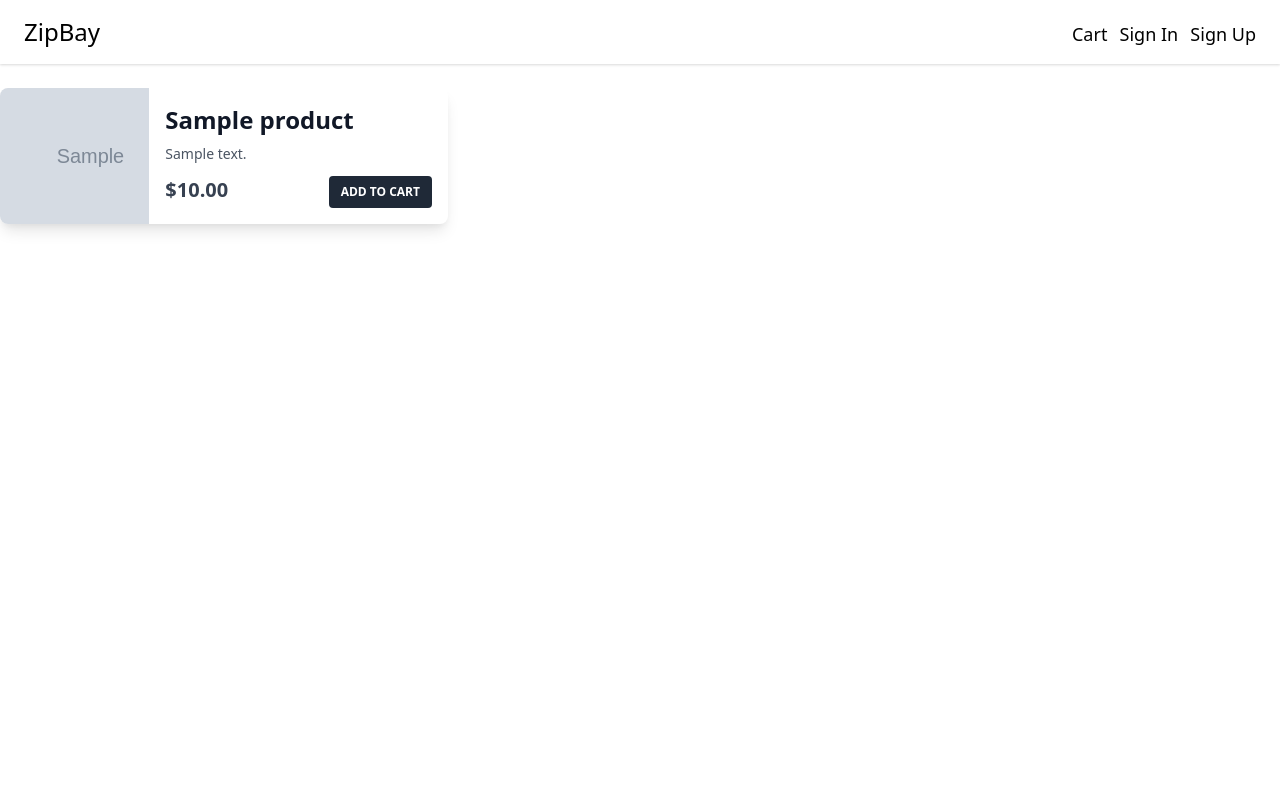
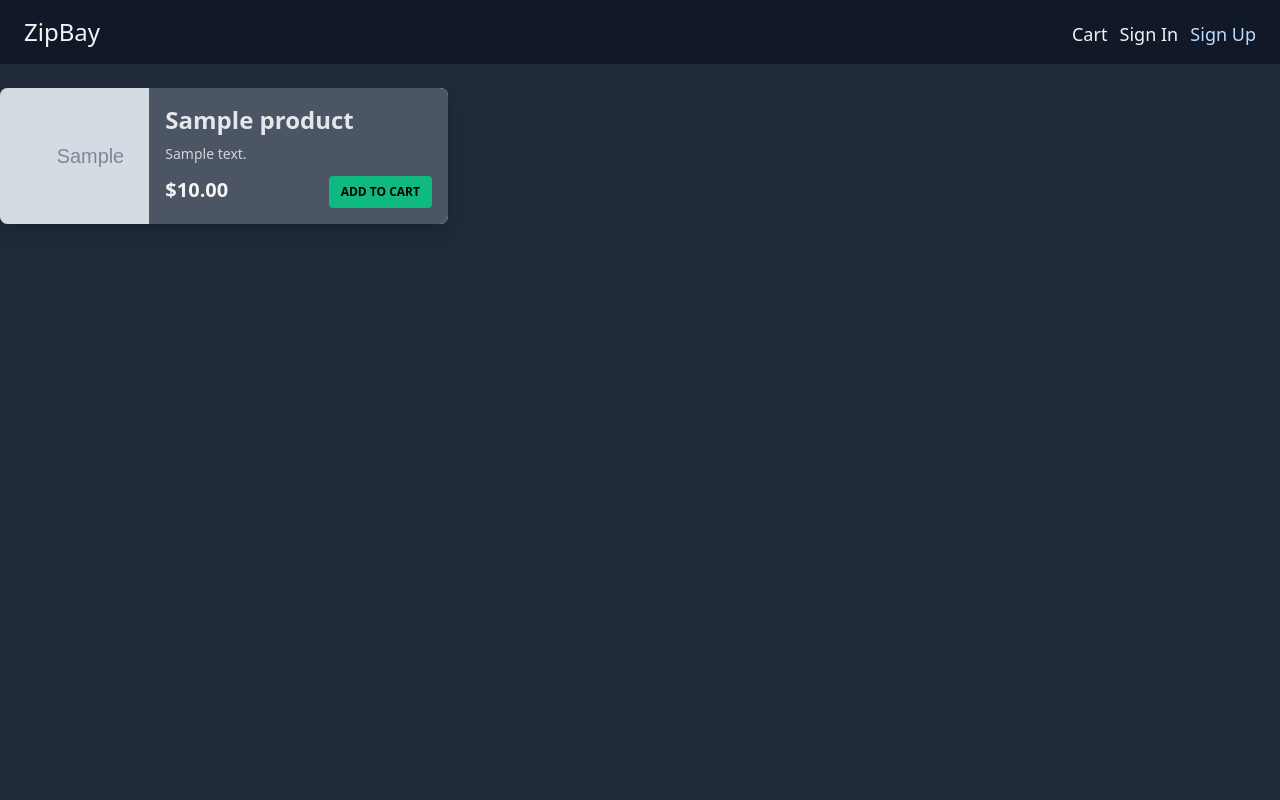
Before and after one commit to chand1012/zipbay, a Django app: page / in a window 1280 px wide. Run offline with Django 3.2, Linux system fonts and the light colour scheme; tables that the repository leaves empty hold one stand-in row (values such as "Sample post"); grey boxes marked "Sample" are stand-in pictures.

Commit message:
Change style to dark theme

```diff
--- a/zipbay/shop/templates/index.html
+++ b/zipbay/shop/templates/index.html
@@ -1,23 +1,23 @@
 {% include 'layout.html' %} {% block content %} {% for product in products %}
-<div class="py-6">
+<div class="py-6 bg-gray-800">
   <div class="flex max-w-md bg-white shadow-lg rounded-lg overflow-hidden">
     <div
-      class="w-1/3 bg-cover"
+      class="w-1/3 bg-cover bg-gray-600"
       style="
         background-image: url('{{ product.image.url }}');
       "
     ></div>
-    <div class="w-2/3 p-4">
-      <h1 class="text-gray-900 font-bold text-2xl">{{ product.name }}</h1>
-      <p class="mt-2 text-gray-600 text-sm">{{ product.description }}</p>
+    <div class="w-2/3 p-4 bg-gray-600">
+      <h1 class="text-gray-200 font-bold text-2xl">{{ product.name }}</h1>
+      <p class="mt-2 text-gray-300 text-sm">{{ product.description }}</p>
       <div class="flex item-center justify-between mt-3">
-        <h1 class="text-gray-700 font-bold text-xl">${{ product.price }}</h1>
+        <h1 class="text-gray-100 font-bold text-xl">${{ product.price }}</h1>
         <a
           class="
             px-3
             py-2
-            bg-gray-800
-            text-white text-xs
+            bg-green-500
+            text-black text-xs
             font-bold
             uppercase
             rounded
--- a/zipbay/shop/templates/layout.html
+++ b/zipbay/shop/templates/layout.html
@@ -31,7 +31,7 @@
     sm:flex-row sm:text-left sm:justify-between
     py-4
     px-6
-      bg-white
+    bg-gray-900
     shadow
     sm:items-baseline
     w-full
@@ -40,29 +40,30 @@
   <div class="mb-2 sm:mb-0">
     <a
       href="/"
-        class="text-2xl no-underline text-grey-darkest hover:text-blue-dark"
+      class="text-2xl no-underline text-gray-100"
       >ZipBay</a
     >
   </div>
   <div>
     <a
       href="{% url "cart" %}"
-        class="text-lg no-underline text-grey-darkest hover:text-blue-dark ml-2"
+      class="text-lg no-underline text-gray-100"
       >Cart</a
     >
     <a
       href="{% url "login" %}"
-        class="text-lg no-underline text-grey-darkest hover:text-blue-dark ml-2"
+      class="text-lg no-underline ml-2 text-gray-100"
       >Sign In</a
     >
     <a
       href="{% url "signup" %}"
-        class="text-lg no-underline text-grey-darkest hover:text-blue-dark ml-2"
+      class="text-lg no-underline ml-2 text-blue-200"
       >Sign Up</a
     >
   </div>
 </nav>
-  <body>
+
+  <body class="bg-gray-800">
     {% block content %} {% endblock %}
   </body>
 </html>
--- a/zipbay/shop/templates/registration/login.html
+++ b/zipbay/shop/templates/registration/login.html
@@ -1,7 +1,7 @@
 {% include "layout.html" %} {% block content %} {# needs css #}
-<h2>Log In</h2>
-<form method="post">
+<h2 class="text-gray-200 text-2xl">Log In</h2>
+<form method="post" class="text-gray-200">
   {% csrf_token %} {{ form.as_p }}
-  <button type="submit">Log In</button>
+  <button type="submit" class="text-gray-200 text-2xl border rounded px-1 pb-1">Log In</button>
 </form>
 {% endblock %}
--- a/zipbay/shop/templates/registration/signup.html
+++ b/zipbay/shop/templates/registration/signup.html
@@ -1,7 +1,7 @@
 {% include 'layout.html' %} {% block content %} {# needs css #}
-<h2>Sign up</h2>
-<form method="post">
+<h2 class="text-gray-200 text-2xl">Sign up</h2>
+<form method="post" class="text-gray-200">
   {% csrf_token %} {{ form.as_p }}
-  <button type="submit">Sign Up</button>
+  <button type="submit" class="text-gray-200 text-2xl border rounded px-1 pb-1">Sign Up</button>
 </form>
 {% endblock %}
```
Also changed, not shown: zipbay/shop/templates/cart.html (+5 -5 lines). Lines whose indentation alone changed are shown as unchanged.
